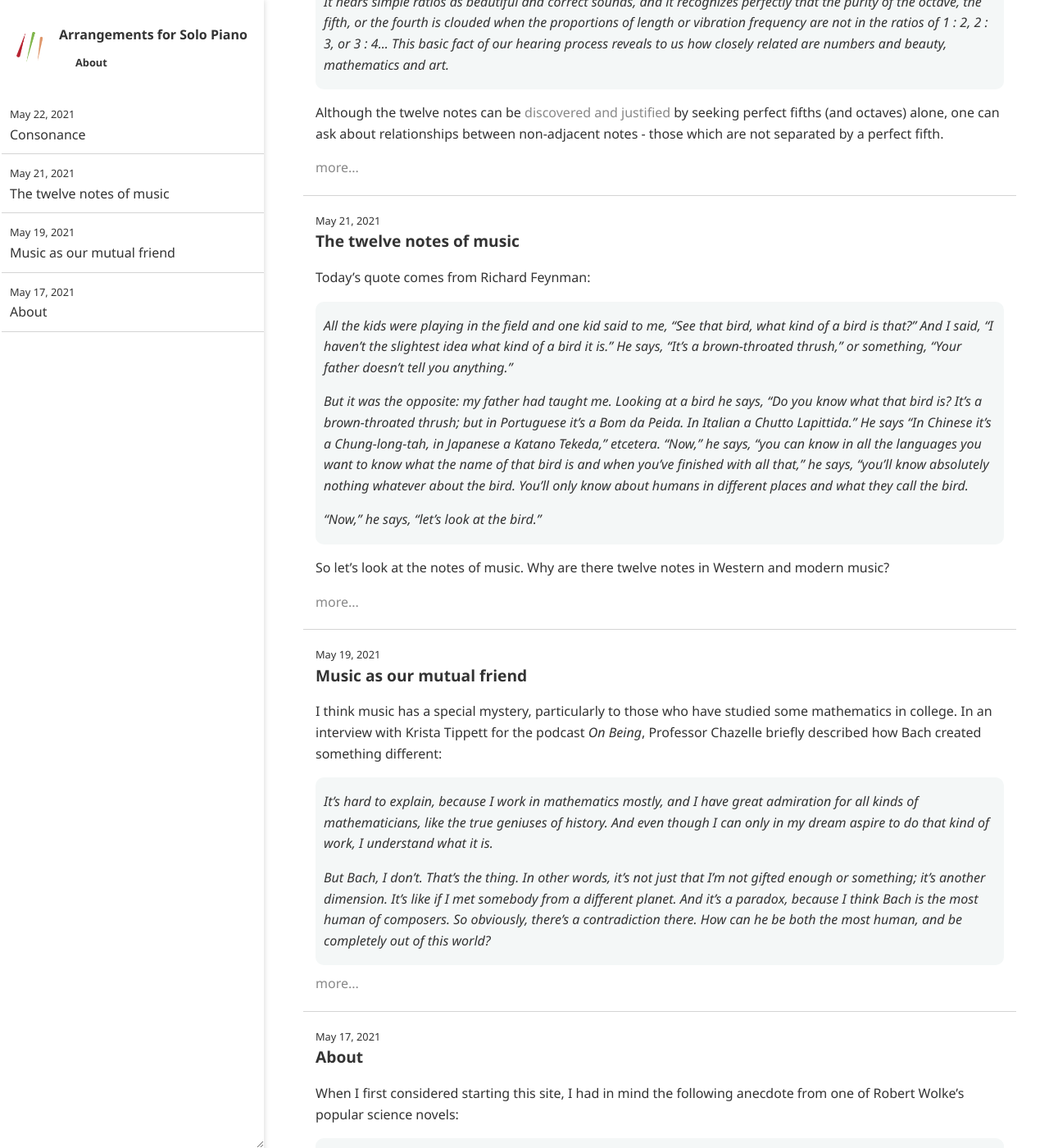
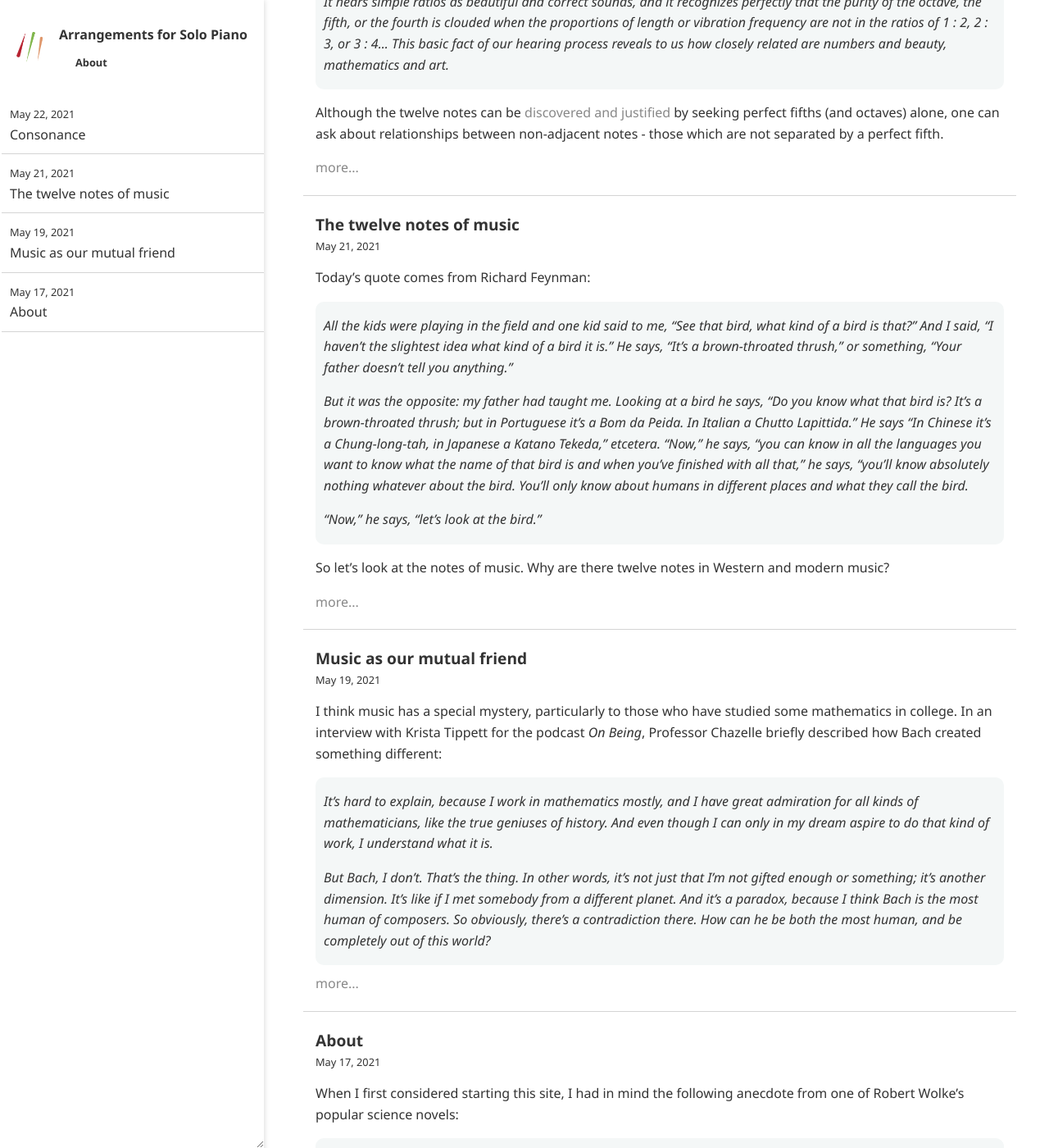
Before and after one commit to ansyblenetwork/arrpiano, a Jekyll site: the page built from index.html, in a window 1280 px wide and 1400 px high, scrolled down 383 px. Shown: the whole window at 82% size. Built offline with Jekyll 4.4.1, drawn with Linux system fonts in a browser that asks for light colours.

Commit message:
Update index.html

```diff
--- a/index.html
+++ b/index.html
@@ -7,8 +7,8 @@
 
 <div style="padding-bottom:20px; margin-bottom:20px; border-bottom: solid 1px #d4d4d4;">
 	<div style="margin-left:15px; margin-right:15px">
-		<div class="date-format">{{ post.date | date: "%B %-d, %Y" }}</div>
-		<h2 style="margin-bottom:15px"><a href="{{ post.url | relative_url }}">{{ post.title }}</a></h2>
+		<h2><a href="{{ post.url | relative_url }}">{{ post.title }}</a></h2>
+		<div class="date-format" style="margin-bottom:15px">{{ post.date | date: "%B %-d, %Y" }}</div>
 
 		{{ post.excerpt }}
 
```
